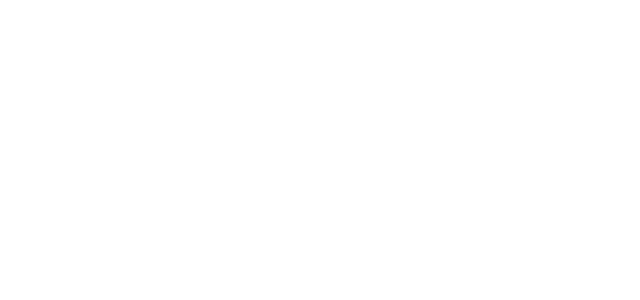
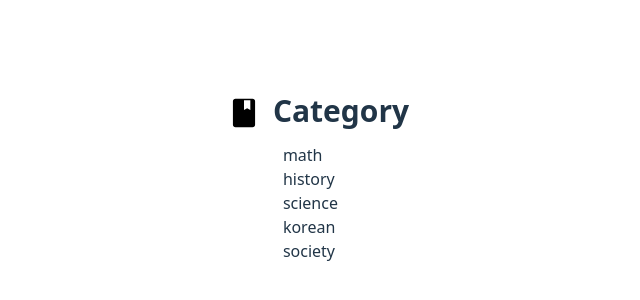
Before and after one commit to dsm-team-9/reminder-FE, a React (Vite) app: page /category in a window 1280 px wide. Before the commit this address had no page. Shown: the part 222-522 px from the top of the page, without its empty margins (323-963 px from the left). Built offline with nearby package versions, Linux system fonts and the light colour scheme.

Commit message:
feat: create category component

```diff
--- a/src/App.tsx
+++ b/src/App.tsx
@@ -1,14 +1,13 @@
-import { useState } from "react";
 import "./App.css";
 import { Route, Routes } from "react-router-dom";
 import Login from "./pages/Login";
+import { Category } from "./components/Category";
 
 function App() {
-  const [count, setCount] = useState(0);
-
   return (
     <Routes>
       <Route path="login" element={<Login />} />
+      <Route path="category" element={<Category />} />
     </Routes>
   );
 }
--- /dev/null
+++ b/src/components/Category.css
@@ -0,0 +1,25 @@
+.Category__title {
+  font-size: 30px;
+  font-weight: 1000;
+  margin-bottom: 10px;
+}
+
+.Category-all {
+  display: flex;
+  align-items: start;
+}
+
+.Category-texts {
+  display: flex;
+  flex-direction: column;
+  align-items: start;
+  justify-content: start;
+  margin-left: 10px;
+  margin-top: -6px;
+}
+
+.Category__subject-each {
+  display: flex;
+  justify-content: start;
+  margin-left: 10px;
+}
--- /dev/null
+++ b/src/components/Category.tsx
@@ -0,0 +1,24 @@
+import React from "react";
+import Book from "../assets/book.svg";
+import "./Category.css";
+
+export const Category = () => {
+  return (
+    <>
+      <div className="Category-all">
+        <img src={Book} alt="Book illustration" />
+
+        <div className="Category-texts">
+          <div className="Category__title">Category</div>
+          <div className="Categotry__subject">
+            <div className="Category__subject-each">math</div>
+            <div className="Category__subject-each">history</div>
+            <div className="Category__subject-each">science</div>
+            <div className="Category__subject-each">korean</div>
+            <div className="Category__subject-each">society</div>
+          </div>
+        </div>
+      </div>
+    </>
+  );
+};
```
Also changed, not shown: src/assets/book.svg (added).
